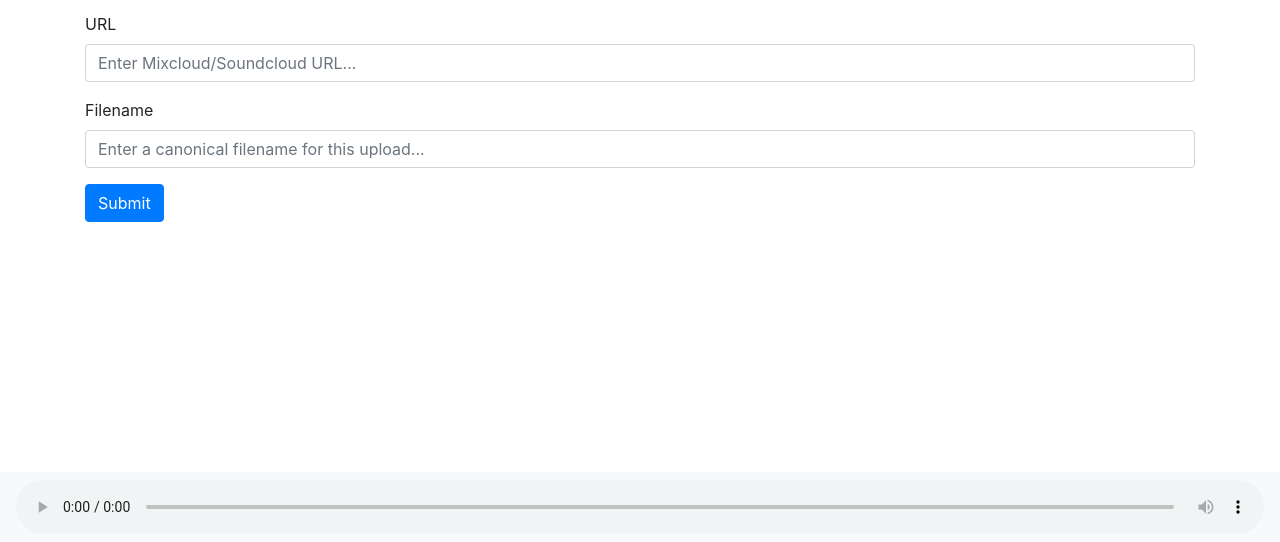
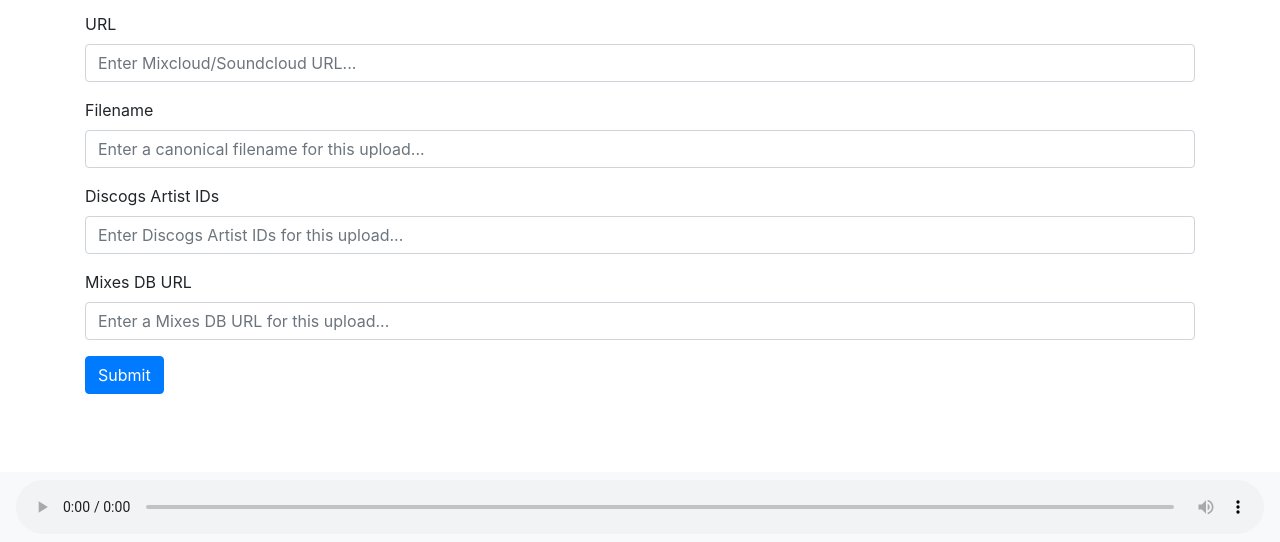
Before and after one commit to cburmeister/midnightathletics, a Flask app: page /upload in a window 1280 px wide. Shown: the part 258-800 px from the top of the page. Run offline with Flask 2, Linux system fonts and the light colour scheme; some libraries are stand-ins or nearby versions.

Commit message:
Store mix metadata in google sheet

```diff
--- a/app/app/main.py
+++ b/app/app/main.py
@@ -1,11 +1,14 @@
 from __future__ import unicode_literals
+from itertools import zip_longest
 import os
 import telnetlib
 
-from flask import Flask, flash, render_template, request, jsonify
+from flask import Flask, abort, flash, render_template, request, jsonify
 from flask_httpauth import HTTPBasicAuth
 from requests.status_codes import codes as status_codes
-import youtube_dl
+
+from app.gsheet import get_google_sheet
+from app.mix import download_mix, serialize_mix
 
 app = Flask(__name__)
 app.config['SECRET_KEY'] = os.environ['SECRET_KEY']
@@ -24,6 +27,7 @@ auth = HTTPBasicAuth()
 
 @auth.get_password
 def get_pw(username):
+    """Returns the password required for certain endpoints."""
     return os.environ['ICECAST_SOURCE_PASSWORD']
 
 
@@ -32,19 +36,26 @@ def root():
     return render_template('root.html')
 
 
-@app.route('/mixes.json', methods=['GET'])
+@app.route('/mixes', methods=['GET'])
 @auth.login_required
 def mixes():
-    mixes = os.listdir('/data/mixes')
-    return jsonify(mixes), status_codes.OK
+    sheet = get_google_sheet()
+    payload = [serialize_mix(x) for x in sheet.get_all_records()]
+    return jsonify(payload), status_codes.OK
 
 
-@app.route('/skip', methods=['POST'])
+@app.route('/mixes/<id>', methods=['GET'])
 @auth.login_required
-def skip():
-    with telnetlib.Telnet('liquidsoap', 1234) as tn:
-        tn.write(b'stream(dot)mp3.skip' + b'\n')
-    return 'Mix skipped.', status_codes.OK
+def get_mix(id):
+    sheet = get_google_sheet()
+    cell = sheet.find(id)
+    if not cell:
+        abort(404)
+    head = sheet.row_values(1)
+    row_values = sheet.row_values(cell.row)
+    row = dict(zip_longest(head, row_values, fillvalue=''))
+    payload = serialize_mix(row)
+    return jsonify(payload), status_codes.OK
 
 
 @app.route('/upload', methods=['GET', 'POST'])
@@ -56,14 +67,26 @@ def upload():
         if not url or not filename:
             flash('URL and filename required.', category='danger')
         try:
-            ydl_args = {'outtmpl': '/data/mixes/{}.%(ext)s'.format(filename)}
-            with youtube_dl.YoutubeDL(ydl_args) as ydl:
-                ydl.download([url])
+            filename = download_mix(url, filename)
+            sheet = get_google_sheet()
+            sheet.append_row([
+                filename,
+                request.form.get('discogs_artist_ids'),
+                request.form.get('mixes_db_url'),
+            ])
             flash('Uploaded {}'.format(filename), category='success')
-        except youtube_dl.utils.DownloadError as e:
+        except Exception as e:
             flash(str(e), category='danger')
     return render_template('upload.html')
 
 
+@app.route('/skip', methods=['POST'])
+@auth.login_required
+def skip():
+    with telnetlib.Telnet('liquidsoap', 1234) as tn:
+        tn.write(b'stream(dot)mp3.skip' + b'\n')
+    return 'Mix skipped.', status_codes.OK
+
+
 if __name__ == '__main__':
     app.run(host='0.0.0.0')
--- a/app/app/templates/upload.html
+++ b/app/app/templates/upload.html
@@ -11,6 +11,14 @@
                 <label for="filename">Filename</label>
                 <input class="form-control" name="filename" placeholder="Enter a canonical filename for this upload...">
             </div>
+            <div class="form-group">
+                <label for="discogs_artist_ids">Discogs Artist IDs</label>
+                <input class="form-control" name="discogs_artist_ids" placeholder="Enter Discogs Artist IDs for this upload...">
+            </div>
+            <div class="form-group">
+                <label for="mixes_db_url">Mixes DB URL</label>
+                <input class="form-control" name="mixes_db_url" placeholder="Enter a Mixes DB URL for this upload...">
+            </div>
             <button type="submit" class="btn btn-primary">Submit</button>
         </form>
     </div>
--- a/app/requirements.txt
+++ b/app/requirements.txt
@@ -1,3 +1,5 @@
 Flask-HTTPAuth==3.2.3
+gspread==3.0.0
+oauth2client==4.1.2
 requests==2.18.4
 youtube-dl==2018.05.18
```
Also changed, not shown: app/app/gsheet.py (added, +15 -0 lines), app/app/mix.py (added, +23 -0 lines).
